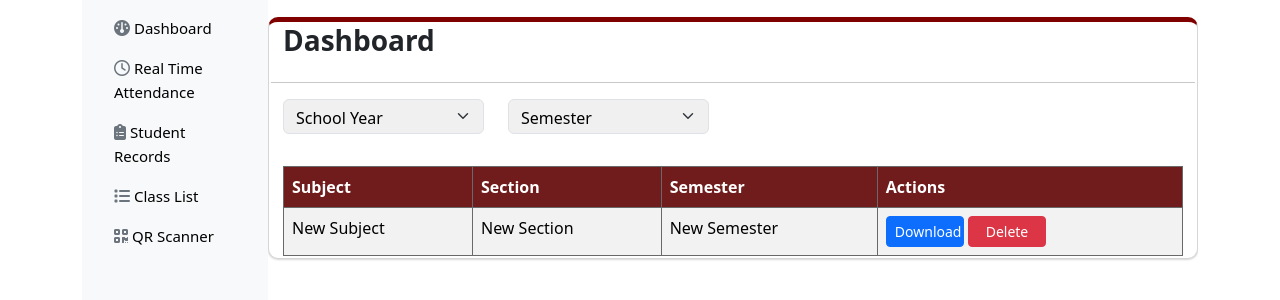
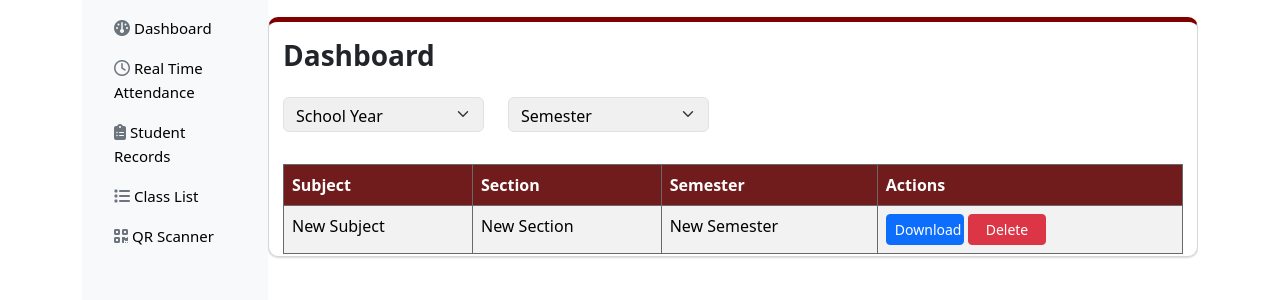
Before and after one commit to stvnmbt/pasok, a Flask app: template src/templates/core/faculty/index.html in a window 1280 px wide. Shown: the top 300 px of the page. Run offline with Flask 3, Linux system fonts and the light colour scheme; the template is opened without the code that fills it, so the values that code supplies are empty; parts of the project's set-up code (start-up, migrations or seed data) failed here and were passed over; some libraries are stand-ins or nearby versions.

Commit message:
minor adjustment for Dashboard

```diff
--- a/src/templates/core/faculty/index.html
+++ b/src/templates/core/faculty/index.html
@@ -75,8 +75,8 @@
 {% endblock %}
 
 {% block body %}
-<h1 class="h3 mb-4"><strong> Dashboard</strong></h1>
-<hr>
+<h1 class="h3 mb-4" style="margin-top: 15px;"><strong> Dashboard</strong></h1>
+
 
 <div class="row">
     <div class="col-md-6 col-lg-3 mb-3">
```
